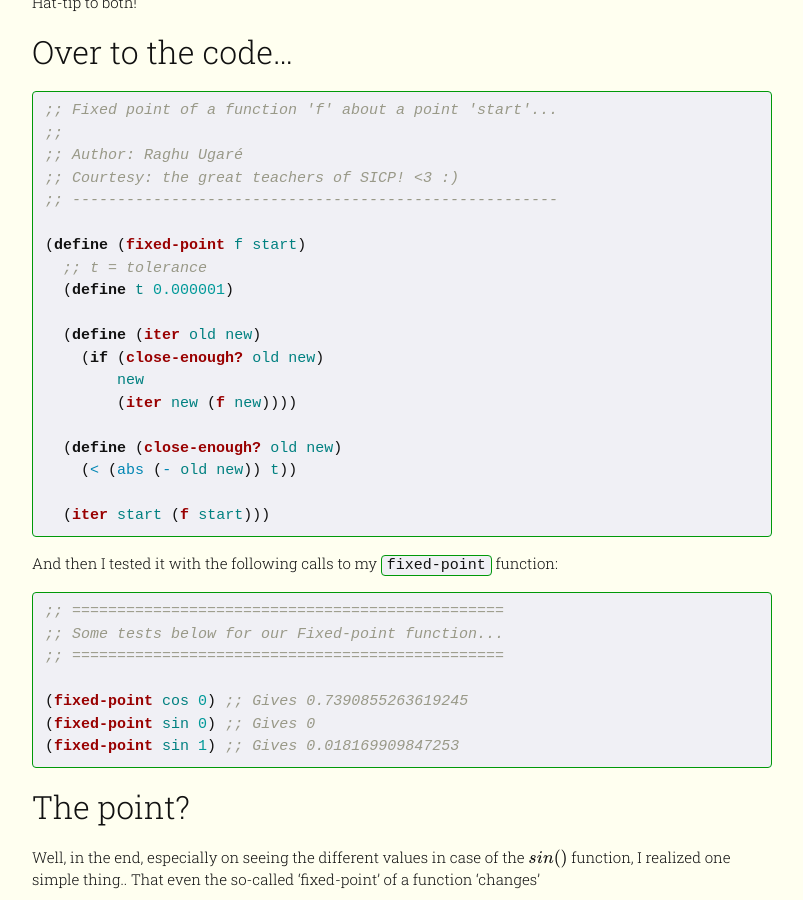
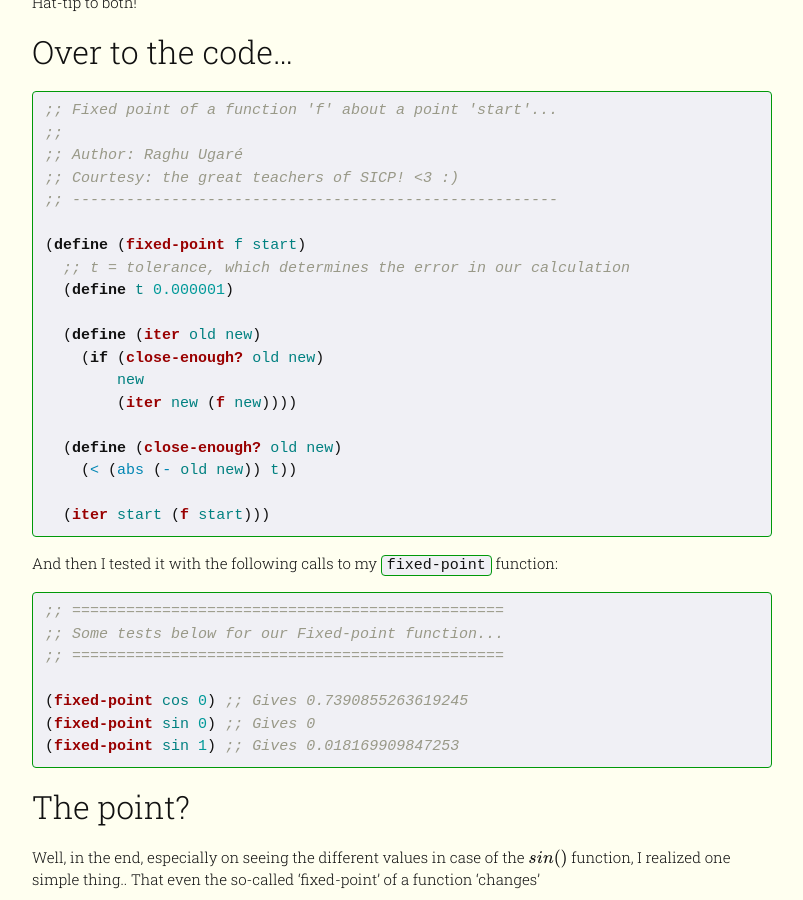
Before and after one commit to raghuugare/raghuugare.bkup, a Jekyll site: the page built from _posts/2015-09-17-fixed_point.markdown, in a window 1280 px wide and 900 px high, scrolled down 602 px. Shown: the whole window, without its empty margins (238-1041 px from the left). Built offline with Jekyll 4.4.1, drawn with Linux system fonts in a browser that asks for light colours; some web fonts are replaced; formulas are drawn with MathJax 3.

Commit message:
Minor edit.

```diff
--- a/_posts/2015-09-17-fixed_point.markdown
+++ b/_posts/2015-09-17-fixed_point.markdown
@@ -36,7 +36,7 @@ Hat-tip to both!
 ;; ------------------------------------------------------
 
 (define (fixed-point f start)
-  ;; t = tolerance
+  ;; t = tolerance, which determines the error in our calculation
   (define t 0.000001)
 
   (define (iter old new)
```
